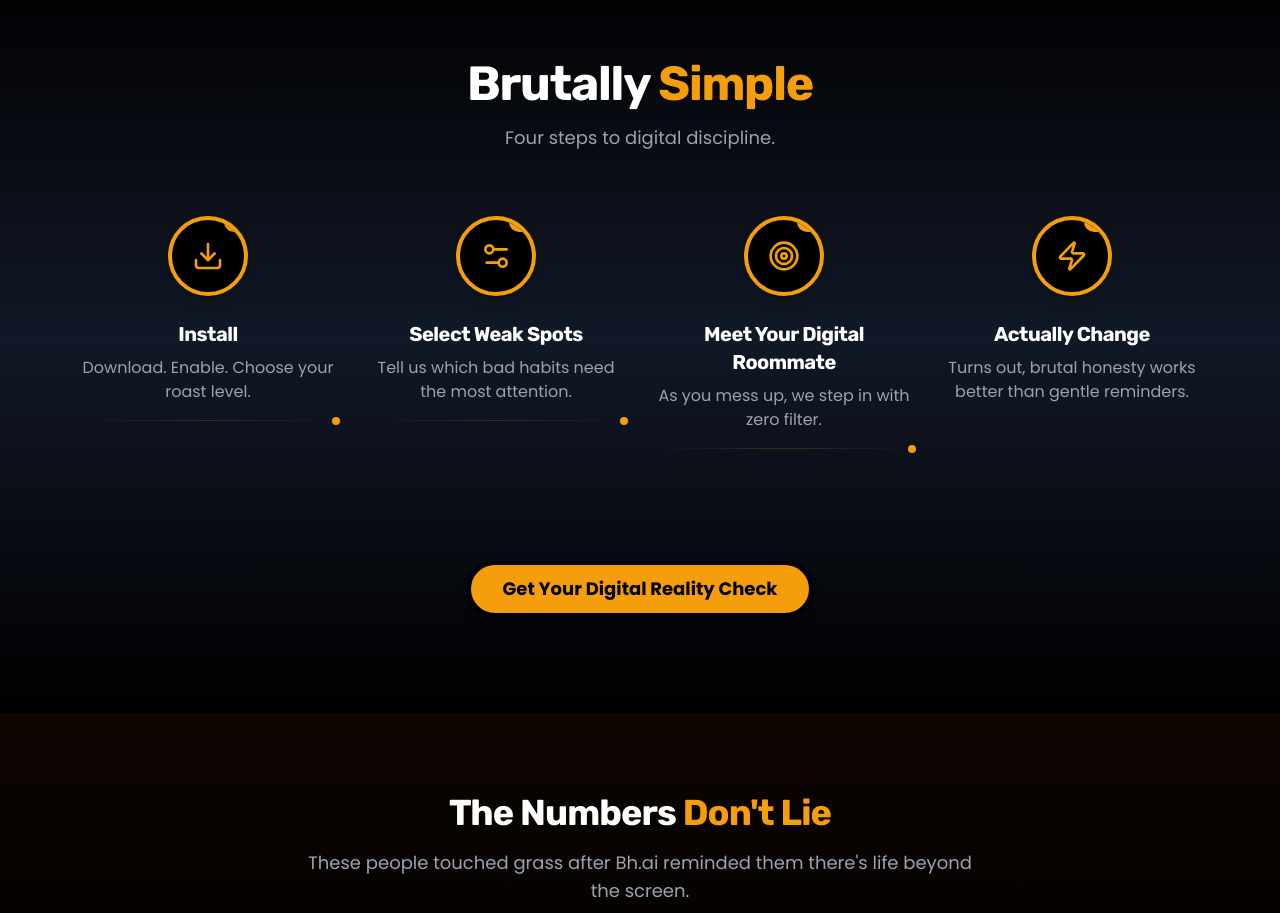
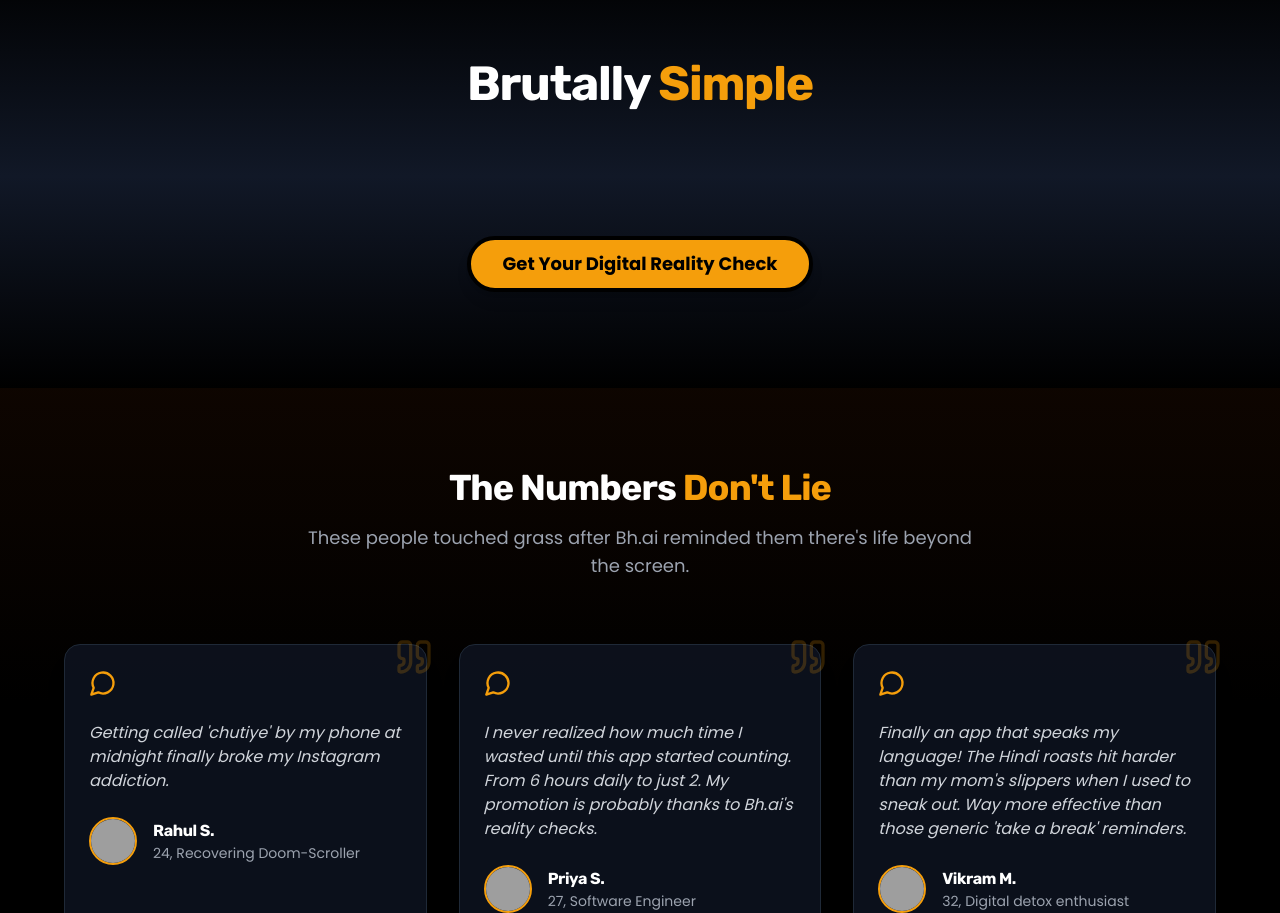
Before and after one commit to anchitfampay/bhai-behave-better-buddy, a React (Vite) app: page / in a window 1280 px wide. Shown: the part 1780-2693 px from the top of the page. Built offline with nearby package versions, Linux system fonts and the light colour scheme; grey boxes are pictures that could not be loaded.

Commit message:
Visual edit in Lovable
Edited UI in Lovable

```diff
--- a/src/components/HowItWorks.tsx
+++ b/src/components/HowItWorks.tsx
@@ -1,79 +1,51 @@
-
 import React from 'react';
 import { Button } from "@/components/ui/button";
 import { Download, Settings2, Target, Zap } from "lucide-react";
-
 const HowItWorks = () => {
-  const steps = [
-    {
+  const steps = [{
     number: "01",
     icon: Download,
     title: "Install",
     description: "Download. Enable. Choose your roast level.",
     color: "from-amber-500 to-amber-600"
-    },
-    {
+  }, {
     number: "02",
     icon: Settings2,
     title: "Select Weak Spots",
     description: "Tell us which bad habits need the most attention.",
     color: "from-amber-400 to-amber-500"
-    },
-    {
+  }, {
     number: "03",
     icon: Target,
     title: "Meet Your Digital Roommate",
     description: "As you mess up, we step in with zero filter.",
     color: "from-amber-300 to-amber-400"
-    },
-    {
+  }, {
     number: "04",
     icon: Zap,
     title: "Actually Change",
     description: "Turns out, brutal honesty works better than gentle reminders.",
     color: "from-amber-200 to-amber-300"
-    }
-  ];
-
-  return (
-    <section id="how-it-works" className="py-24 relative bg-gray-900">
+  }];
+  return <section id="how-it-works" className="py-24 relative bg-gray-900">
       <div className="absolute inset-0 bg-gradient-to-b from-black via-gray-900 to-black pointer-events-none"></div>
 
-      <div className="container px-4 md:px-6 relative z-10">
+      <div className="container px-4 md:px-6 relative z-10 py-0">
         <div className="text-center mb-16">
-          <h2 className="text-3xl md:text-5xl font-black mb-4 text-white">Brutally <span className="text-amber-500">Simple</span></h2>
-          <p className="text-lg text-gray-400 max-w-lg mx-auto">
-            Four steps to digital discipline.
-          </p>
+          <h2 className="text-3xl font-black mb-4 text-white md:text-5xl">Brutally <span className="text-amber-500">Simple</span></h2>
+
         </div>
 
         <div className="flex flex-col md:flex-row flex-wrap max-w-6xl mx-auto">
-          {steps.map((step, index) => (
-            <div key={index} className="flex flex-col items-center text-center relative group w-full md:w-1/2 lg:w-1/4 px-4 mb-8">
-              <div className={`w-20 h-20 rounded-full bg-black border-4 border-amber-500 flex items-center justify-center mb-6 relative overflow-hidden shadow-lg`}>
-                <span className="absolute -top-2 -right-2 bg-amber-500 px-2 py-0.5 text-xs rounded-full text-black font-bold">{step.number}</span>
-                <step.icon size={32} className="text-amber-500" />
-              </div>
-              <h3 className="text-xl font-bold mb-2 text-white">{step.title}</h3>
-              <p className="text-gray-400">{step.description}</p>
-
-              {index < steps.length - 1 && (
-                <div className="hidden lg:block w-full h-px bg-gradient-to-r from-transparent via-amber-500/20 to-transparent relative my-4">
-                  <div className="absolute right-0 top-1/2 transform translate-x-1/2 -translate-y-1/2 w-2 h-2 bg-amber-500 rounded-full"></div>
-                </div>
-              )}
-            </div>
-          ))}
+          {steps.map((step, index) => {})}
         </div>
 
-        <div className="mt-16 text-center">
+        <div className="mt-16 text-center my-0">
           <Button className="bg-amber-500 hover:bg-amber-600 text-black font-bold px-8 py-6 text-lg rounded-full border-4 border-black shadow-lg">
             <span className="relative z-10">Get Your Digital Reality Check</span>
           </Button>
         </div>
       </div>
-    </section>
-  );
+    </section>;
 };
-
 export default HowItWorks;
```
Lines whose indentation alone changed are shown as unchanged.
